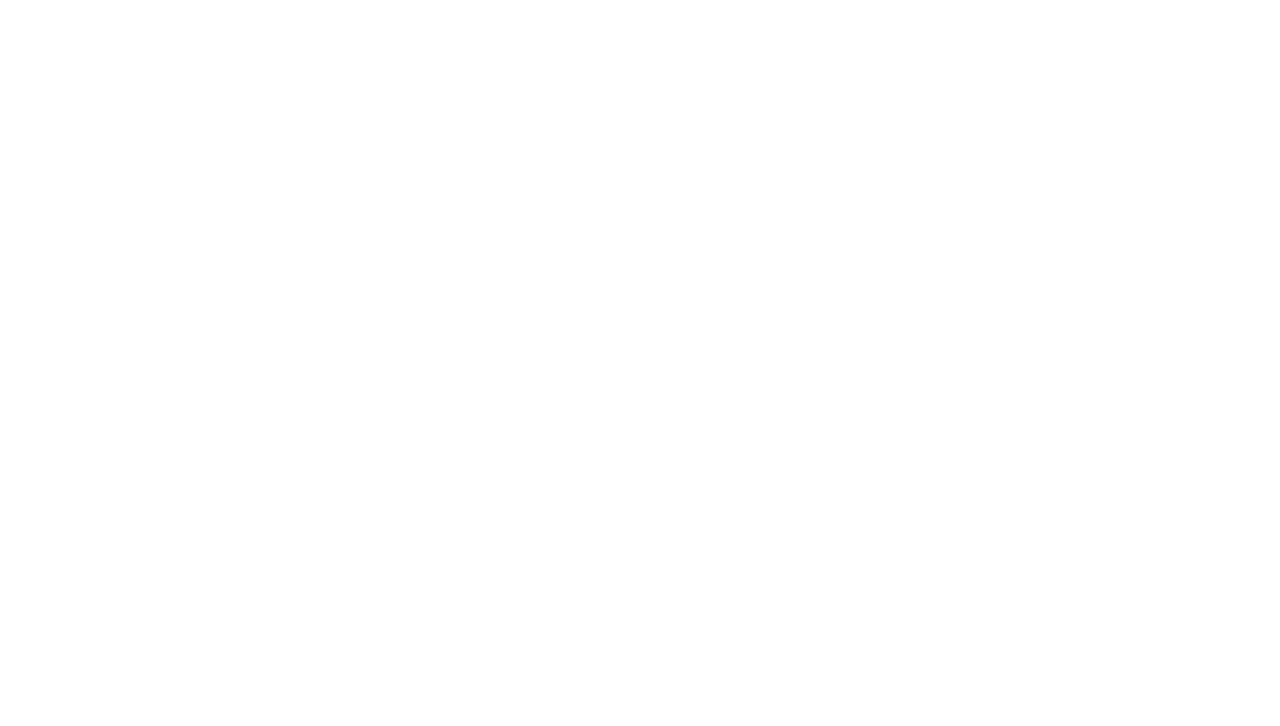
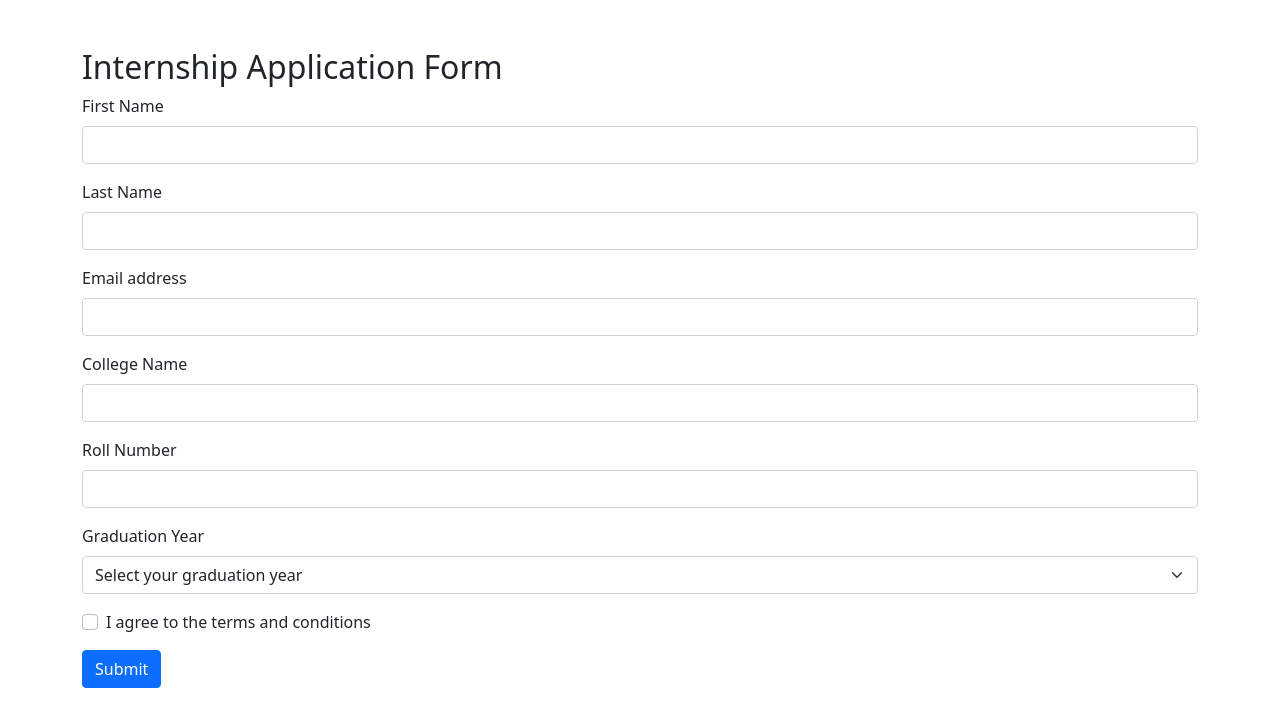
Before and after one commit to acciojob/bootstrap-form-easy-sharma-shivam21, a website: page main.html in a window 1280 px wide. Drawn offline with nearby package versions, Linux system fonts and the light colour scheme.

Commit message:
created a submission

```diff
--- a/main.html
+++ b/main.html
@@ -4,11 +4,63 @@
 
 <head>
 	<link rel="stylesheet" href="styles.css">
+	<link href="https://cdn.jsdelivr.net/npm/bootstrap@5.0.2/dist/css/bootstrap.min.css" rel="stylesheet" integrity="sha384-EVSTQN3/azprG1Anm3QDgpJLIm9Nao0Yz1ztcQTwFspd3yD65VohhpuuCOmLASjC" crossorigin="anonymous">
 </head>
 
 <body>
-	<!-- the entire body must be written by student -->
-    <script type="text/javascript" src="./script.js">
+	<div class="container mt-5">
+    <h2>Internship Application Form</h2>
+    <form class="needs-validation" novalidate>
+        <div class="mb-3">
+            <label for="first-name-input" class="form-label">First Name</label>
+            <input type="text" class="form-control" id="first-name-input" required>
+            <div class="invalid-feedback">Please enter your first name.</div>
+        </div>
+        <div class="mb-3">
+            <label for="last-name-input" class="form-label">Last Name</label>
+            <input type="text" class="form-control" id="last-name-input" required>
+            <div class="invalid-feedback">Please enter your last name.</div>
+        </div>
+        <div class="mb-3">
+            <label for="email-input" class="form-label">Email address</label>
+            <input type="email" class="form-control" id="email-input" required>
+            <div class="invalid-feedback">Please enter a valid email.</div>
+        </div>
+        <div class="mb-3">
+            <label for="college-input" class="form-label">College Name</label>
+            <input type="text" class="form-control" id="college-input" required>
+            <div class="invalid-feedback">Please enter your college name.</div>
+        </div>
+        <div class="mb-3">
+            <label for="roll-no-input" class="form-label">Roll Number</label>
+            <input type="text" class="form-control" id="roll-no-input" required>
+            <div class="invalid-feedback">Please enter your roll number.</div>
+        </div>
+        <div class="mb-3">
+            <label for="graduation-year" class="form-label">Graduation Year</label>
+            <select class="form-select" id="graduation-year" required>
+                <option value="" selected disabled>Select your graduation year</option>
+                <option>2020</option>
+                <option>2021</option>
+                <option>2022</option>
+                <option>2023</option>
+            </select>
+            <div class="invalid-feedback">Please select your graduation year.</div>
+        </div>
+        <div class="mb-3 form-check">
+            <input type="checkbox" class="form-check-input" id="conditions-checkbox" required>
+            <label class="form-check-label" for="conditions-checkbox">I agree to the terms and conditions</label>
+            <div class="invalid-feedback">You must agree before submitting.</div>
+        </div>
+  <button type="submit" class="btn btn-primary">Submit</button>
+    </form>
+</div>
+
+
+</body>
+		<script src="https://cdn.jsdelivr.net/npm/bootstrap@5.0.2/dist/js/bootstrap.bundle.min.js" integrity="sha384-MrcW6ZMFYlzcLA8Nl+NtUVF0sA7MsXsP1UyJoMp4YLEuNSfAP+JcXn/tWtIaxVXM" crossorigin="anonymous"></script>
+	<script src="https://cdn.jsdelivr.net/npm/@popperjs/core@2.9.2/dist/umd/popper.min.js" integrity="sha384-IQsoLXl5PILFhosVNubq5LC7Qb9DXgDA9i+tQ8Zj3iwWAwPtgFTxbJ8NT4GN1R8p" crossorigin="anonymous"></script>
+<script src="https://cdn.jsdelivr.net/npm/bootstrap@5.0.2/dist/js/bootstrap.min.js" integrity="sha384-cVKIPhGWiC2Al4u+LWgxfKTRIcfu0JTxR+EQDz/bgldoEyl4H0zUF0QKbrJ0EcQF" crossorigin="anonymous"></script>
 </script>
 
 </body>
--- a/script.js
+++ b/script.js
@@ -1 +1,15 @@
 //your code here
+script>
+    (function () {
+        'use strict'
+        var forms = document.querySelectorAll('.needs-validation')
+        Array.from(forms).forEach(function (form) {
+            form.addEventListener('submit', function (event) {
+                if (!form.checkValidity()) {
+                    event.preventDefault()
+                    event.stopPropagation()
+                }
+                form.classList.add('was-validated')
+            }, false)
+        })
+    })();
```
